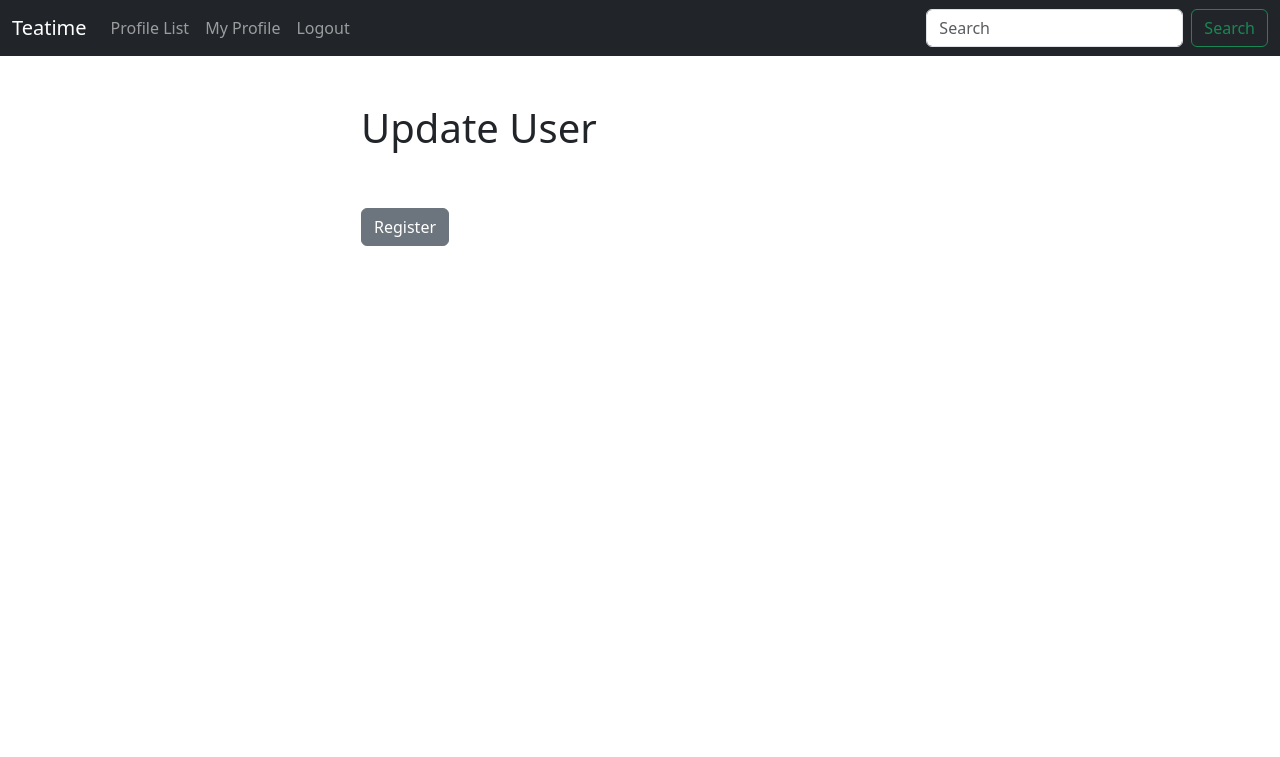
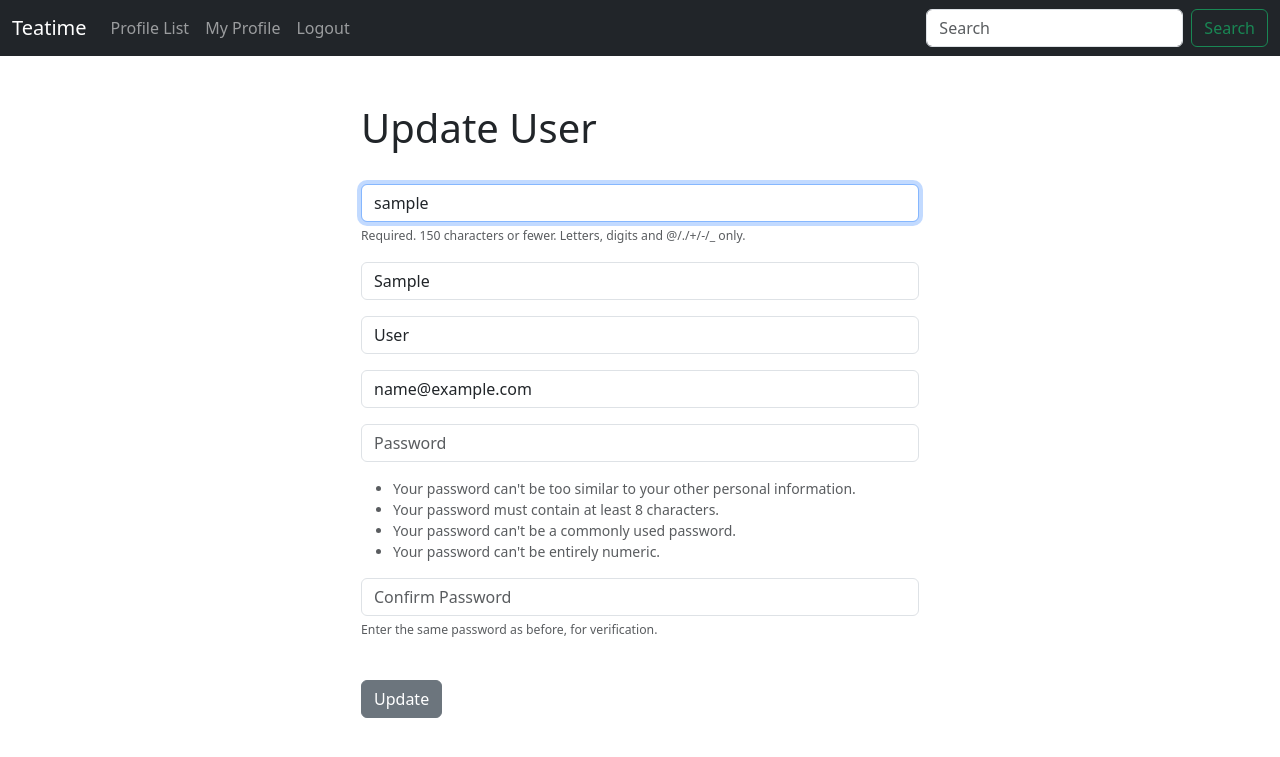
Before and after one commit to youngrokkim2017/twitter_django, a Django app: page /update_user/ in a window 1280 px wide. Shown: the top 757 px of the page. Run offline with Django 5.2, Linux system fonts and the light colour scheme; the visitor is signed in with stand-in values (Sample User, id 1); data comes from the database, SQL or seed files in the repository.

Commit message:
Add update profile form functionality

```diff
--- a/teatime/templates/update_user.html
+++ b/teatime/templates/update_user.html
@@ -9,7 +9,7 @@
         {% csrf_token %}
         {{ form.as_p }}
         <br />
-      <button type="submit" class="btn btn-secondary">Register</button>
+      <button type="submit" class="btn btn-secondary">Update</button>
     </form>
 </div>
 
--- a/teatime/views.py
+++ b/teatime/views.py
@@ -3,6 +3,7 @@ from django.contrib import messages
 from django.contrib.auth import authenticate, login, logout
 from django.contrib.auth.forms import UserCreationForm
 from django import forms
+from django.contrib.auth.models import User
 
 from .models import Profile, Tea
 from .forms import TeaForm, SignUpForm
@@ -101,7 +102,15 @@ def register_user(request):
 
 def update_user(request):
     if request.user.is_authenticated:
-        return render(request, "update_user.html", {})
+        current_user = User.objects.get(id=request.user.id)
+        form = SignUpForm(request.POST or None, instance=current_user)
+        if form.is_valid():
+            form.save()
+            # django logs you out after update, re login
+            login(request, current_user)
+            messages.success(request, ("Your profile has been updated!"))
+            return redirect('home')
+        return render(request, "update_user.html", {'form': form  })
     else:
         messages.success(request, ("You must be logged in to view that page"))
         return redirect('home')
```
